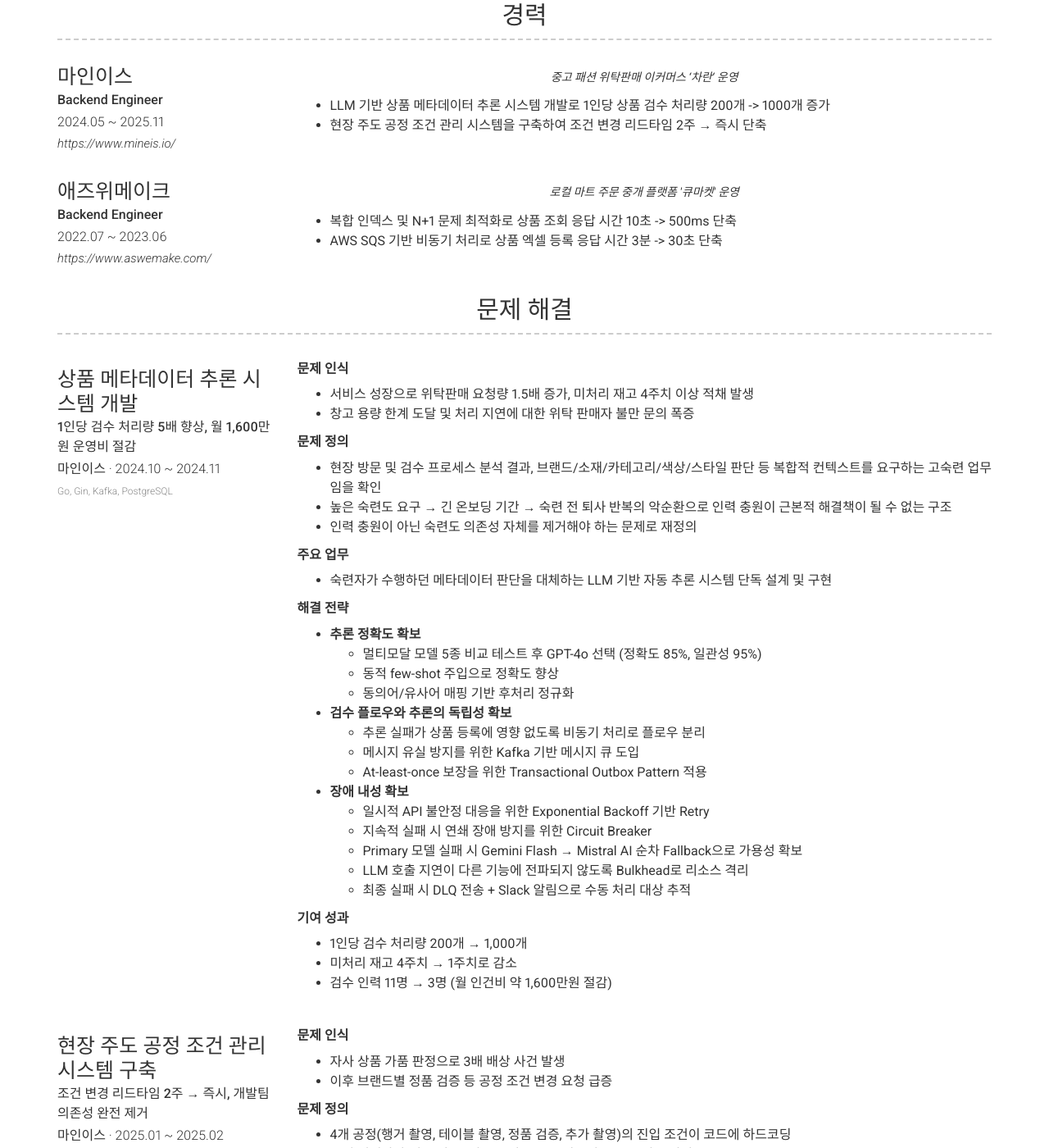
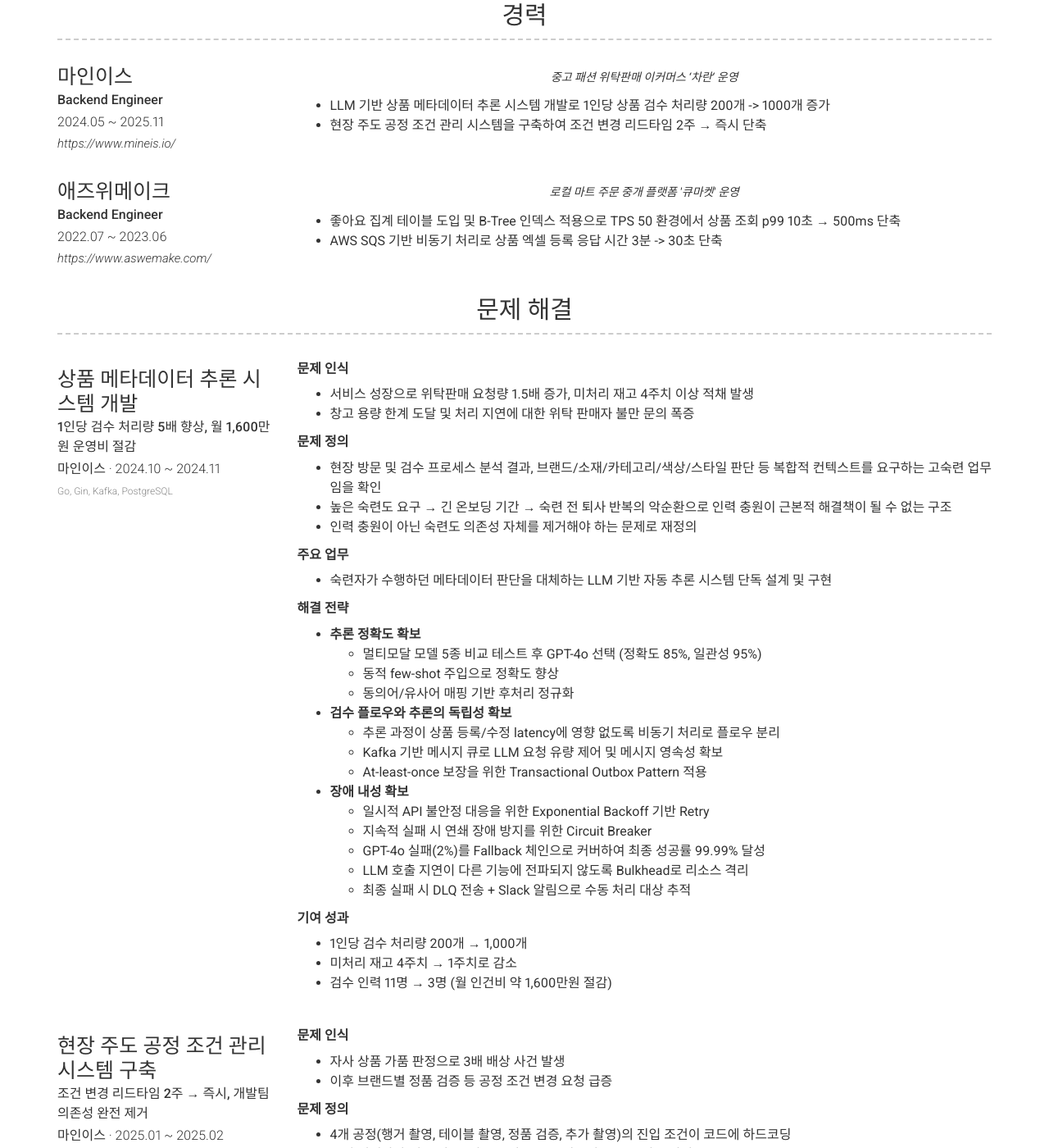
Before and after one commit to toongri/toongri.github.io, a Jekyll site: the page built from index.md, in a window 1280 px wide and 1400 px high, scrolled down 528 px. Shown: the whole window at 82% size. Built offline with Jekyll 4.4.1, drawn with Linux system fonts in a browser that asks for light colours; nearby versions of some CDN libraries; some of the changed text lies outside the part shown.

Commit message:
Add quantitative metrics to resume projects
- Product optimization: aggregation table + B-Tree index, TPS 50, p99 10s→500ms
- LLM system: clarify async purpose, Kafka rationale, Fallback success rate 99.99%
- Coupon concurrency: 300 coupons, 200 VU load test, p95 < 1s

```diff
--- a/_config.yml
+++ b/_config.yml
@@ -47,7 +47,7 @@ content:
         quote: >
           로컬 마트 주문 중개 플랫폼 '큐마켓' 운영
         description: |
-          - 복합 인덱스 및 N+1 문제 최적화로 상품 조회 응답 시간 10초 -> 500ms 단축
+          - 좋아요 집계 테이블 도입 및 B-Tree 인덱스 적용으로 TPS 50 환경에서 상품 조회 p99 10초 → 500ms 단축
           - AWS SQS 기반 비동기 처리로 상품 엑셀 등록 응답 시간 3분 -> 30초 단축
 
   - title: 문제 해결
@@ -77,13 +77,13 @@ content:
             - 동적 few-shot 주입으로 정확도 향상
             - 동의어/유사어 매핑 기반 후처리 정규화
           - **검수 플로우와 추론의 독립성 확보**
-            - 추론 실패가 상품 등록에 영향 없도록 비동기 처리로 플로우 분리
-            - 메시지 유실 방지를 위한 Kafka 기반 메시지 큐 도입
+            - 추론 과정이 상품 등록/수정 latency에 영향 없도록 비동기 처리로 플로우 분리
+            - Kafka 기반 메시지 큐로 LLM 요청 유량 제어 및 메시지 영속성 확보
             - At-least-once 보장을 위한 Transactional Outbox Pattern 적용
           - **장애 내성 확보**
             - 일시적 API 불안정 대응을 위한 Exponential Backoff 기반 Retry
             - 지속적 실패 시 연쇄 장애 방지를 위한 Circuit Breaker
-            - Primary 모델 실패 시 Gemini Flash → Mistral AI 순차 Fallback으로 가용성 확보
+            - GPT-4o 실패(2%)를 Fallback 체인으로 커버하여 최종 성공률 99.99% 달성
             - LLM 호출 지연이 다른 기능에 전파되지 않도록 Bulkhead로 리소스 격리
             - 최종 실패 시 DLQ 전송 + Slack 알림으로 수동 처리 대상 추적
 
@@ -140,7 +140,7 @@ content:
         skills: Spring Boot, PostgreSQL
         description: |
           **문제 인식**
-          - 큐마켓 한정 수량 쿠폰 프로모션 중 초과 발급 발생 (예산 초과 및 성과 측정 차질)
+          - 큐마켓 한정 수량(300매) 쿠폰 프로모션 중 초과 발급 발생 (예산 초과 및 성과 측정 차질)
           - 다음날 2차 이벤트가 예정되어 있어, 인프라 도입 등 긴 리드타임이 필요한 해결책 적용 불가
 
           **문제 정의**
@@ -156,7 +156,7 @@ content:
             - 애플리케이션 레벨의 잠금 대신 `UPDATE ... SET stock = stock - 1 WHERE ... AND stock > 0` 쿼리 사용
             - DB의 원자성을 이용해 별도 락 구현 없이 동시 요청에 대한 순차적 처리 보장
           - **검증 및 모니터링**
-            - k6 부하 테스트로 동시 요청 시나리오 검증 후 배포
+            - k6 200 VU 부하 테스트로 동시 요청 시나리오 검증 (p95 1초 이내) 후 배포
             - 재고 소진 시점에 Slack Webhook을 발송하도록 구현 하여 운영팀에 이벤트 종료 상황 공유
 
           **성과**
```
